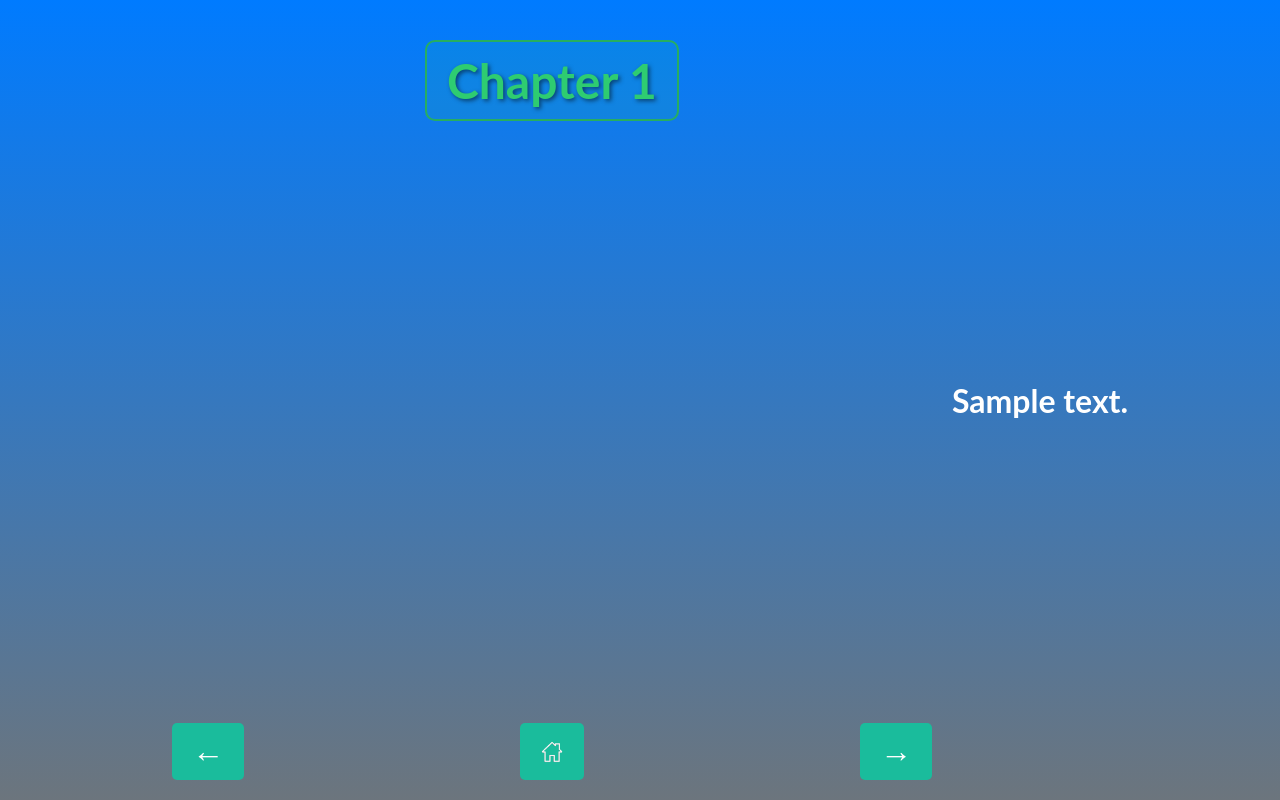
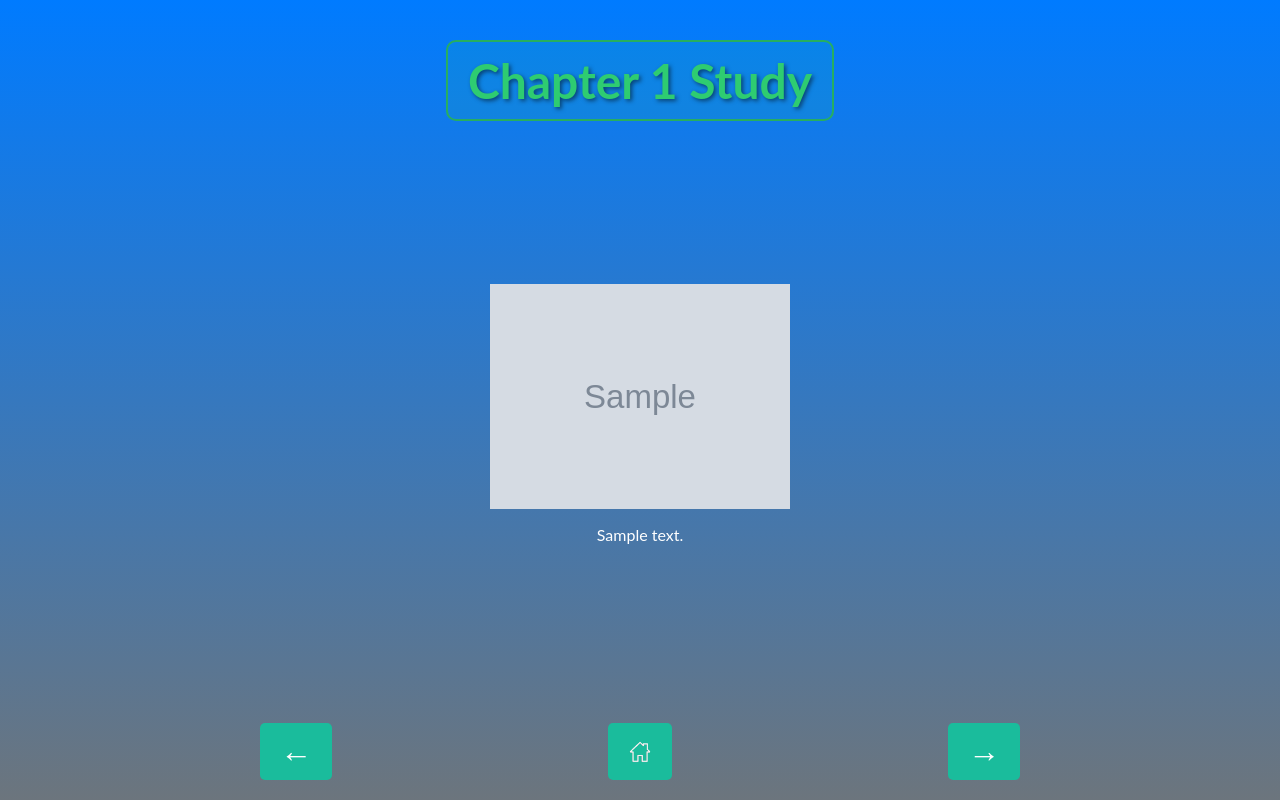
Before and after one commit to jihwannnn/Django_SOS, a Django app: page /question/study/1/ in a window 1280 px wide. Run offline with Django 5.2, Linux system fonts and the light colour scheme; tables that the repository leaves empty hold one stand-in row (values such as "Sample post"); grey boxes marked "Sample" are stand-in pictures.

Commit message:
backup before merge

```diff
--- a/SOS/question/templates/question/study.html
+++ b/SOS/question/templates/question/study.html
@@ -1,3 +1,4 @@
+<!DOCTYPE html>
 <html lang="en">
 <head>
     <meta charset="UTF-8">
@@ -5,27 +6,36 @@
     {% load static %}
     <link rel="stylesheet" href="{% static 'styles/study.css' %}">
     <title>Chapter Study</title>
+    <script>
+        var currentQuestionIndex = {{ current_index }};
+        var totalQuestions = {{ total_questions }};
+    </script>
 </head>
 <body>
-    <div class="container">
+    <div class="container" data-chapter="{{ chapter_num }}">
         <header>
-            <h1 id="chapter-title" class="chapter-title">Chapter {{ chapter_num }}</h1>
+            <h1 id="chapter-title" class="chapter-title">Chapter {{ chapter_num }} Study</h1>
         </header>
-        {% for question in questons %}
+        {% if current_question %}
         <div class="question-container">
-            <img src="{{question.image.url}}" alt="Question Image" class="question-image">
-            <p>{{questions.answer}}</p>
+            {% if current_question.image %}
+            <div class="image-wrapper">
+                <img src="{{ current_question.image.url }}" alt="Question Image" class="question-image">
+            </div>
+            {% endif %}
+            <p>{{ current_question.answer }}</p> <!-- 정답 표시 -->
         </div>
-        {% endfor %}
         <footer>
-            <button id="prev" class="arrow-button">&larr;</button>
+            <button id="prev" class="arrow-button" onclick="goToPreviousQuestion()" {% if current_index == 0 %}disabled{% endif %}>&larr;</button>
             <button id="home" class="home-button" onclick="window.location.href='{% url 'question:main' %}'">
                 <img src="{% static 'images/home-icon.png' %}" alt="Home" class="icon">
             </button>
-            <button id="next" class="arrow-button">&rarr;</button>
+            <button id="next" class="arrow-button" onclick="goToNextQuestion()" {% if current_index == total_1 %}disabled{% endif %}>&rarr;</button>
         </footer>
+        {% else %}
+        <p>No questions available for this chapter.</p>
+        {% endif %}
     </div>
     <script src="{% static 'script/study.js' %}"></script>
-    <h1>{{current_question.answer}}<h1>
 </body>
 </html>
--- a/SOS/static/script/study.js
+++ b/SOS/static/script/study.js
@@ -1,17 +1,29 @@
-console.log('quizscript.js loaded'); // 파일이 로드되었는지 확인
+console.log('study.js loaded'); // 파일이 로드되었는지 확인
+
+function goToPreviousQuestion() {
+    if (currentQuestionIndex > 0) {
+        window.location.href = window.location.pathname + "?q=" + (currentQuestionIndex - 1);
+    }
+}
+
+function goToNextQuestion() {
+    if (currentQuestionIndex < totalQuestions - 1) {
+        window.location.href = window.location.pathname + "?q=" + (currentQuestionIndex + 1);
+    }
+}
 
 document.addEventListener('DOMContentLoaded', function () {
     console.log('DOMContentLoaded event fired'); // 디버깅용 로그
 
     // URL 파라미터에서 챕터 정보 가져오기
-    const urlSegments = window.location.pathname.split('/');
-    const chapter = urlSegments[urlSegments.length - 2];
+    const chapter = document.querySelector('.container').getAttribute('data-chapter');
 
     console.log('Chapter:', chapter); // 디버깅용 로그
 
     // 챕터 타이틀 설정
     const chapterTitle = document.getElementById('chapter-title');
-    chapterTitle.textContent = `Chapter ${chapter}`;
+    if (chapterTitle) {
+        chapterTitle.textContent = `Chapter ${chapter} Study`;
 
         console.log('Chapter Title Text:', chapterTitle.textContent); // 디버깅용 로그
 
@@ -20,21 +32,11 @@ document.addEventListener('DOMContentLoaded', function () {
             chapterTitle.classList.add('show');
             console.log('Animation Class Added'); // 디버깅용 로그
         }, 100); // 페이지 로드 후 100ms 대기 후 애니메이션 시작
-
-    // 문제 내용 설정 (데이터베이스에서 가져오는 로직 추가)
-    const quizContent = document.getElementById('quiz-content');
-    quizContent.textContent = `Quiz content for Chapter ${chapter}`; // 예시 텍스트
-
-    console.log('Quiz Content:', quizContent.textContent); // 디버깅용 로그
+    } else {
+        console.error('Chapter title element not found');
+    }
 
     // 이전, 다음 버튼 클릭 이벤트 설정
-    document.getElementById('prev').addEventListener('click', function() {
-        // 이전 문제로 이동하는 로직 추가
-        alert('Previous Question');
+    document.getElementById('prev').addEventListener('click', goToPreviousQuestion);
+    document.getElementById('next').addEventListener('click', goToNextQuestion);
 });
-
-    document.getElementById('next').addEventListener('click', function() {
-        // 다음 문제로 이동하는 로직 추가
-        alert('Next Question');
-    });
-});
--- a/SOS/static/styles/study.css
+++ b/SOS/static/styles/study.css
@@ -35,6 +35,29 @@ main {
     align-items: center;
 }
 
+.question-container {
+    display: flex;
+    flex-direction: column;
+    justify-content: center;
+    align-items: center;
+    text-align: center;
+    min-height: 300px; /* 이미지가 없는 경우에도 중앙에 유지되도록 최소 높이 설정 */
+}
+
+.image-wrapper {
+    display: flex;
+    justify-content: center;
+    align-items: center;
+    width: 100%;
+}
+
+/* 강제 크기 제한을 위해 추가 */
+img.question-image {
+    width: 100%;  /* 너비를 부모 요소에 맞춤 */
+    max-width: 300px;  /* 최대 너비 제한 */
+    height: auto; /* 높이를 자동으로 설정하여 비율 유지 */
+}
+
 footer {
     display: flex;
     justify-content: space-between;
@@ -65,7 +88,7 @@ footer {
     height: 24px;
 }
 
-/* Chapter 타이틀 스타일링 (quiz 페이지와 동일하게) */
+/* Chapter 타이틀 스타일링 */
 .chapter-title {
     font-size: 3rem; /* 글꼴 크기 */
     font-weight: 700; /* 글꼴 굵기 */
@@ -87,3 +110,11 @@ footer {
     opacity: 1; /* 최종 상태: 불투명 */
     transform: translateY(0); /* 최종 상태: 제자리 */
 }
+
+/* 모바일 반응형 스타일 */
+@media (max-width: 600px) {
+    .question-image {
+        width: 100%; /* 작은 화면에서는 너비를 100%로 설정 */
+        height: auto; /* 높이를 자동으로 설정 */
+    }
+}
```
Lines whose indentation alone changed are shown as unchanged.
